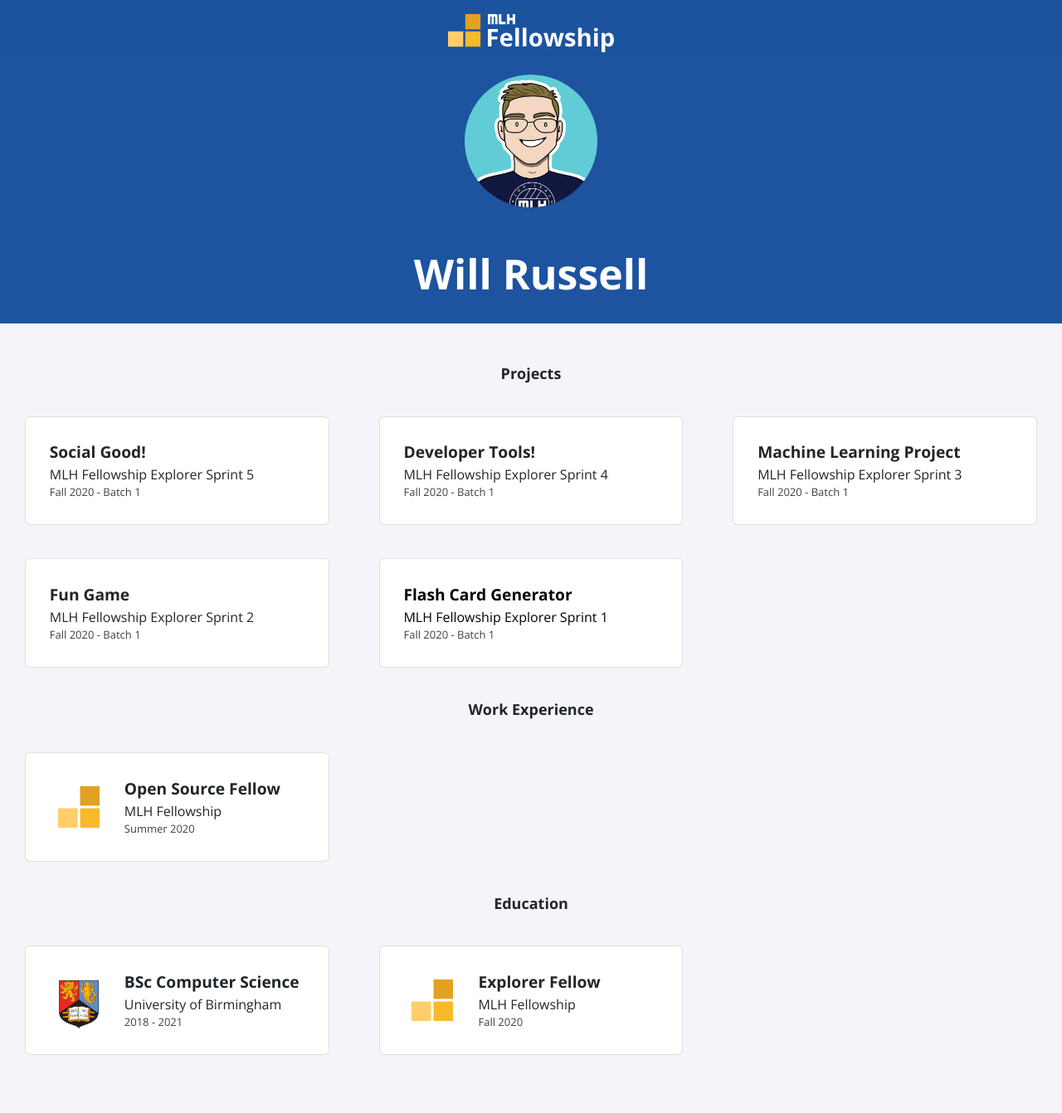
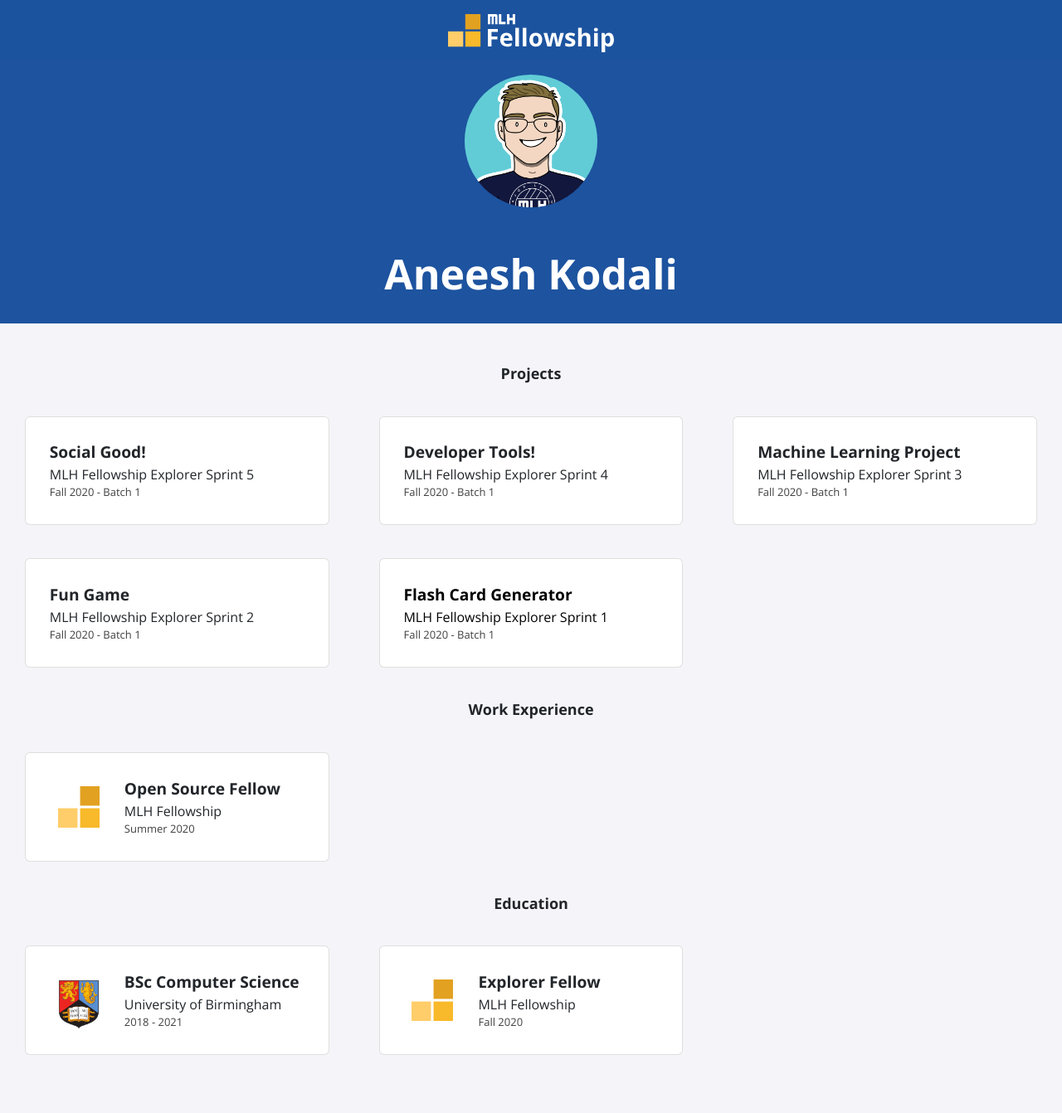
Before and after one commit to aneeshkodali/portfolio, a Jekyll site: the page built from index.html, in a window 1280 px wide. Shown: the whole page at 83% size. Built offline with Jekyll 4.4.1, drawn with Linux system fonts in a browser that asks for light colours; nearby versions of some CDN libraries.

Commit message:
Edit config.yml

```diff
--- a/_config.yml
+++ b/_config.yml
@@ -1,13 +1,12 @@
-title: "Will Russell"
-email: fellowship@mlh.io
+title: "Aneesh Kodali"
+email: aneesh.kodali@gmail.com
 description: >- # this means to ignore newlines until "baseurl:"
   Write an awesome description for your new site here. You can edit this
   line in _config.yml. It will appear in your document head meta (for
   Google search results) and in your feed.xml site description.
 baseurl: "/"
-url: "/portfolio-template"
-twitter_username: mlhacks
-github_username:  mlh-fellowship
+url: "/portfolio-mlh"
+github_username:  aneeshkodali
 
 sass:
   sass_dir: _sass
```
